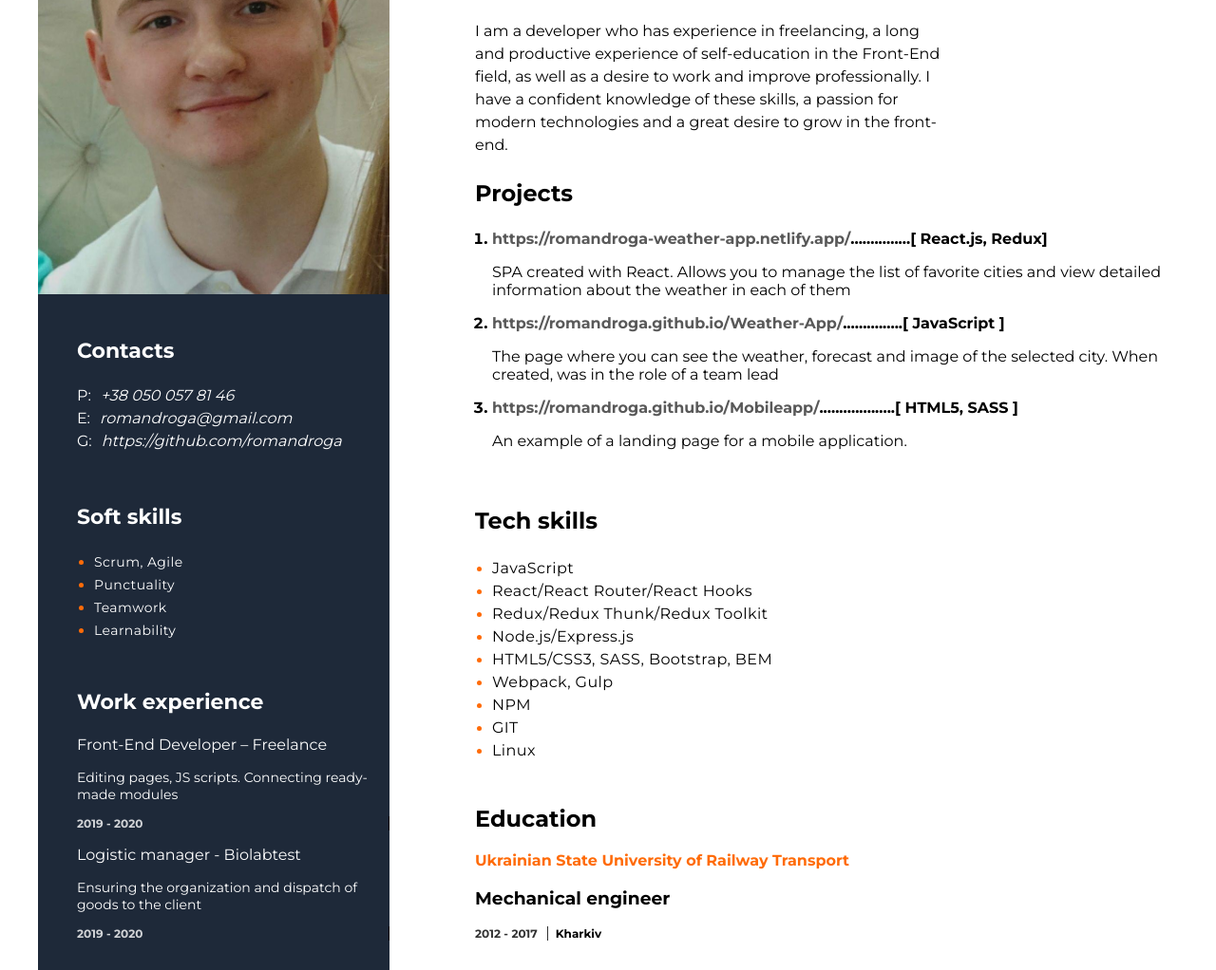
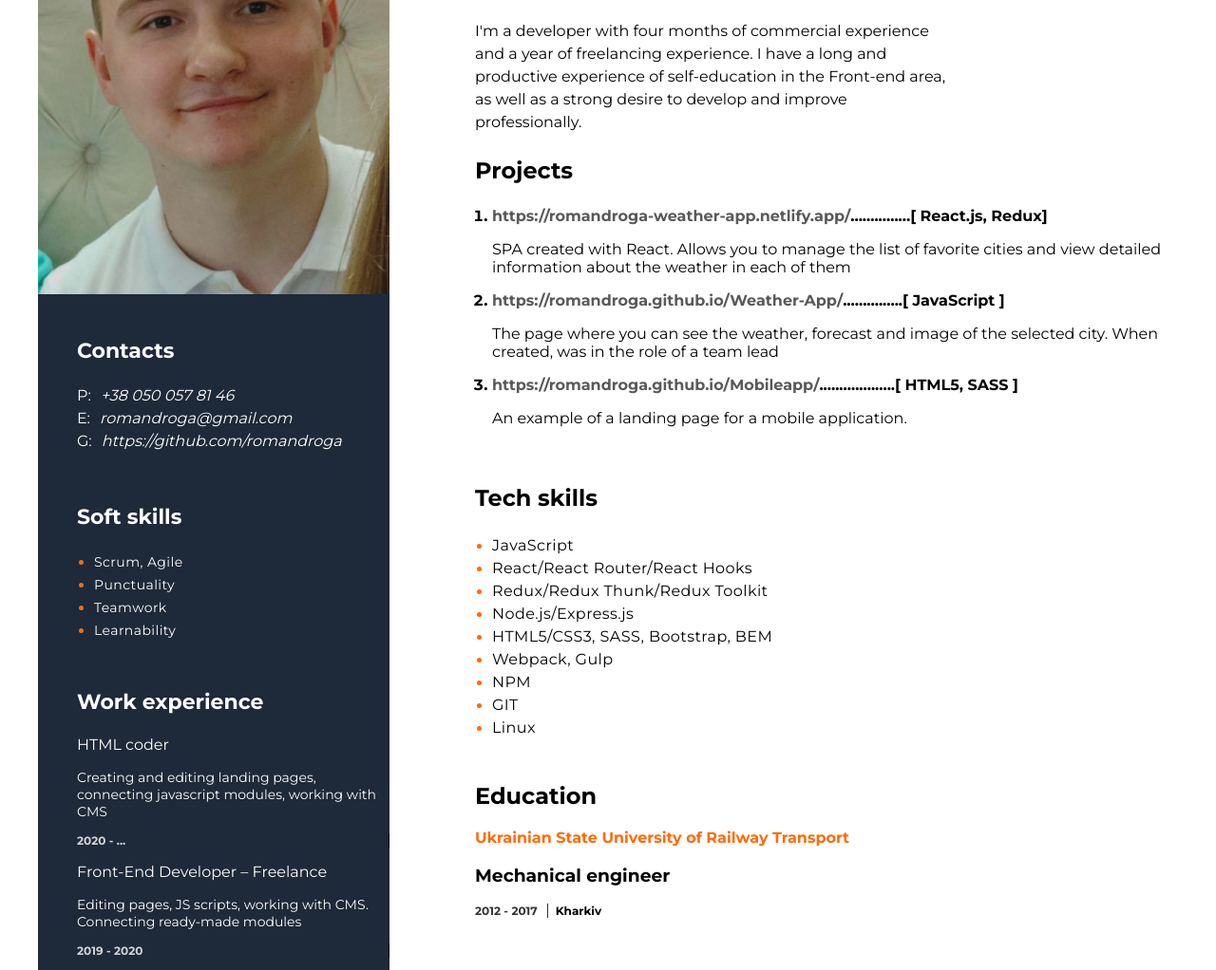
Before and after one commit to romandroga/resume, a plain HTML site: page index.html in a window 1280 px wide. Shown: the part 208-1230 px from the top of the page at 95% size. Drawn offline with Linux system fonts and the light colour scheme.

Commit message:
modified:   index.html

```diff
--- a/index.html
+++ b/index.html
@@ -59,17 +59,27 @@
             <ul class="resume-main-info__works-list">
               <li class="resume-main-info__works-list-item">
                 <p class="resume-main-info__works-list-item-name">
+                  HTML coder
+                </p>
+                <p class="resume-main-info__works-list-item-description">
+                  Creating and editing landing pages, connecting javascript modules, working with CMS
+                </p>
+                <p class="month">2020 - ...</p>
+              </li>
+
+              <li class="resume-main-info__works-list-item">
+                <p class="resume-main-info__works-list-item-name">
                   Front-End Developer – Freelance
                 </p>
                 <p class="resume-main-info__works-list-item-description">
-                  Editing pages, JS scripts. Connecting ready-made modules
+                  Editing pages, JS scripts, working with CMS. Connecting ready-made modules
                 </p>
                 <p class="month">2019 - 2020</p>
               </li>
 
               <li class="resume-main-info__works-list-item">
                 <p class="resume-main-info__works-list-item-name">
-                  Logistic manager - Biolabtest
+                  Logistic manager
                 </p>
                 <p class="resume-main-info__works-list-item-description">
                   Ensuring the organization and dispatch of goods to the client
@@ -88,11 +98,10 @@
         <div class="biography-wrap__candidate-bio">
           <h3 class="biography-wrap__candidate-bio-name">Roman Droga</h3>
           <p class="biography-wrap__candidate-bio-text">
-            I am a developer who has experience in freelancing, a long and
-            productive experience of self-education in the Front-End field, as
-            well as a desire to work and improve professionally. I have a
-            confident knowledge of these skills, a passion for modern
-            technologies and a great desire to grow in the front-end.
+            I'm a developer with four months of commercial experience and a year
+            of freelancing experience. I have a long and productive experience
+            of self-education in the Front-end area, as well as a strong desire
+            to develop and improve professionally.
           </p>
         </div>
         <div class="biography-wrap__projects">
```
